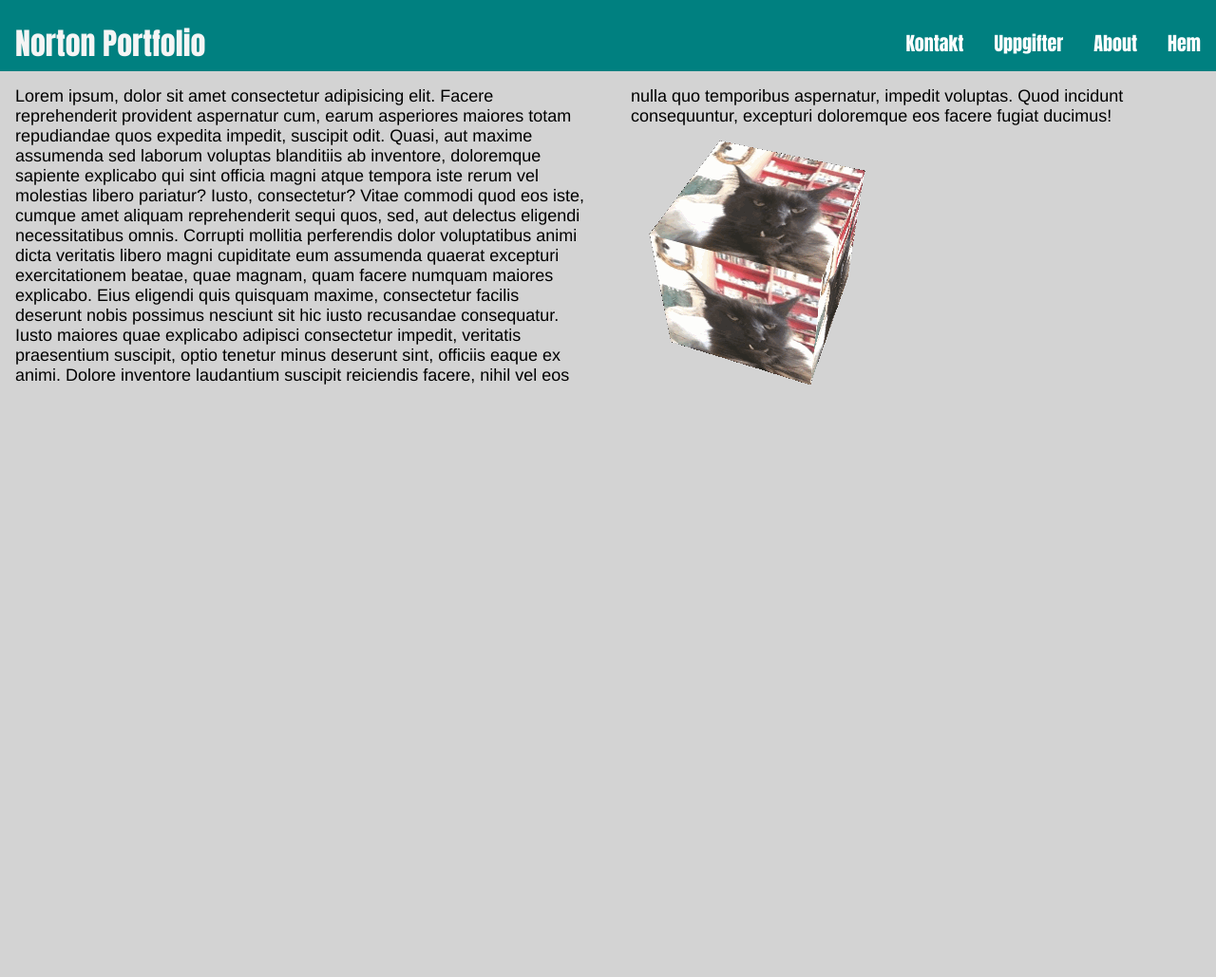
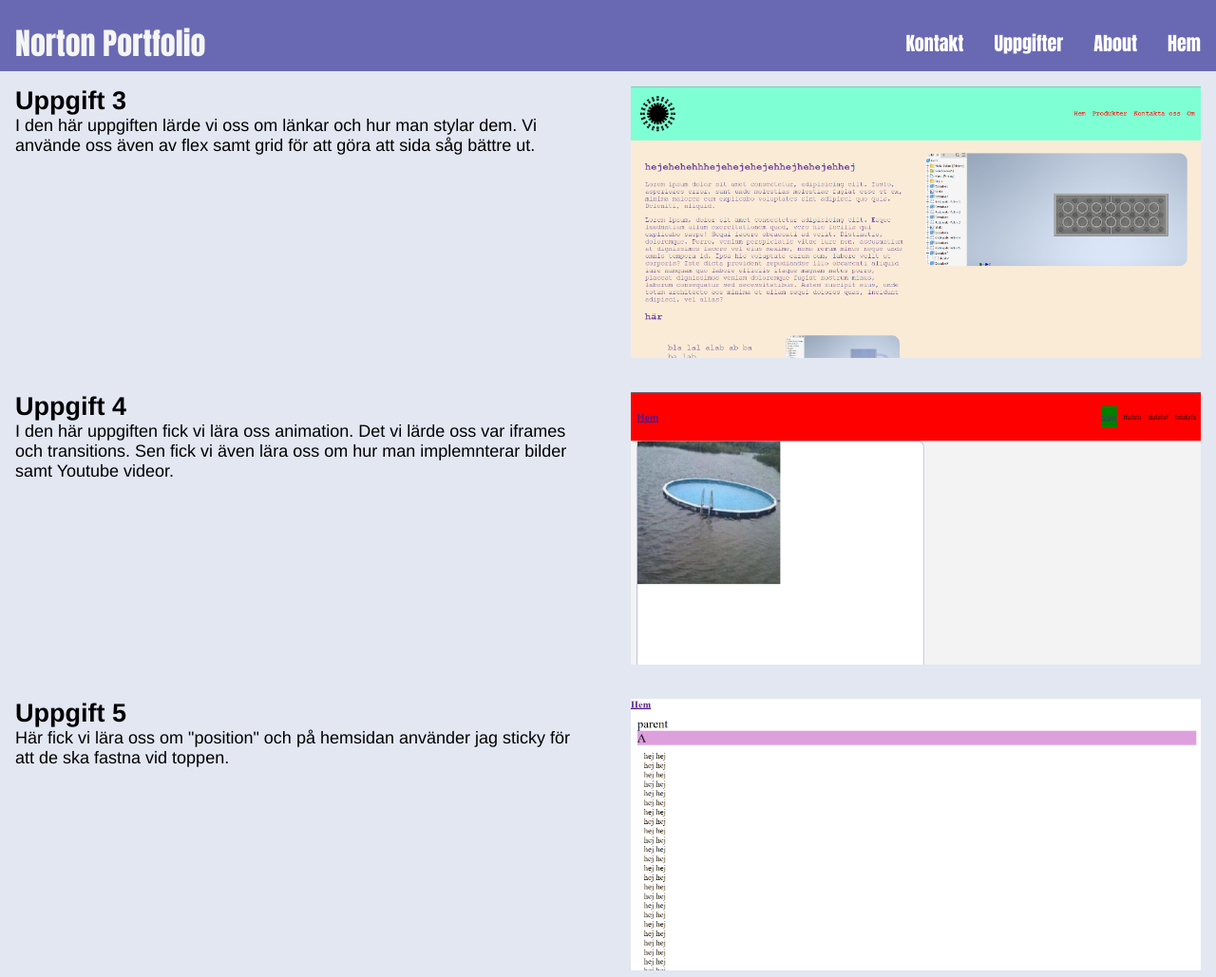
Before and after one commit to NortonHaglind/Portfolio, a plain HTML site: page index.html in a window 1280 px wide. Shown: the top 1029 px of the page at 95% size. Before the commit the page ends 800 px from the top, so only its background shows below. Drawn offline with Linux system fonts and the light colour scheme.

Commit message:
portfolio

```diff
--- a/css/style.css
+++ b/css/style.css
@@ -1,6 +1,7 @@
 * {
     margin: 0;
     box-sizing: border-box;
+    max-width: 100%;
 
 }
 
@@ -18,14 +19,16 @@ html {
 
 body {
     height: 100vh;
-    background-color: lightgrey;
+    background-color: #E3E7F2;
+    max-width: 100%;
+
 }
 
 header {
     display: flex;
     justify-content: space-between;
     align-items: center;
-    background: teal;
+    background: #6969B3;
     padding-left: 1rem;
     padding-top: 1rem;
     font-family: Impact, Haettenschweiler, 'Arial Narrow Bold', sans-serif;
@@ -34,10 +37,11 @@ header {
 
 
 }
+
 /*Behövde ändra alla mina floats till right för att få över baren till andra sidan.*/
 .navbar {
     overflow: hidden;
-    background-color: teal;
+    background-color: #6969B3;
 }
 
 .navbar a {
@@ -68,14 +72,14 @@ header {
 
 .navbar a:hover,
 .subnav:hover .subnavbtn {
-    background-color: rgb(3, 168, 168);
+    background-color: #a3a3ec;
 }
 
 .subnav-content {
     display: none;
     position: absolute;
     left: 0;
-    background-color: rgb(3, 168, 168);
+    background-color: #a3a3ec;
     width: 100%;
     z-index: 1;
     justify-content: right;
@@ -104,4 +108,6 @@ header {
 
 }
 
-.description-img {}
+.description:nth-child(even) { /* hann inte göra färdigt gidsen.*/
+    background-color: whitesmoke;
+}
--- a/index.html
+++ b/index.html
@@ -4,8 +4,9 @@
 <head>
     <meta charset="UTF-8">
     <meta name="viewport" content="width=device-width, initial-scale=1.0">
-    <title>Document</title>
+    <title>Nortons Portfolio</title>
     <link rel="stylesheet" href="css/style.css">
+    <link rel="icon" href="/img/Hype.png" type="image/x-icon"> <!--länkar en bild till webbsid iconen-->
 
 <body>
     <header>
@@ -38,36 +39,61 @@
         </nav>
     </header>
     <main>
-        <section id="#about" class="about">
-            <div class="description">
-                <p>Lorem ipsum, dolor sit amet consectetur adipisicing elit. Facere reprehenderit provident aspernatur
-                    cum,
-                    earum asperiores maiores totam repudiandae quos expedita impedit, suscipit odit. Quasi, aut maxime
-                    assumenda sed laborum voluptas blanditiis ab inventore, doloremque sapiente explicabo qui sint
-                    officia
-                    magni atque tempora iste rerum vel molestias libero pariatur? Iusto, consectetur? Vitae commodi quod
-                    eos
-                    iste, cumque amet aliquam reprehenderit sequi quos, sed, aut delectus eligendi necessitatibus omnis.
-                    Corrupti mollitia perferendis dolor voluptatibus animi dicta veritatis libero magni cupiditate eum
-                    assumenda quaerat excepturi exercitationem beatae, quae magnam, quam facere numquam maiores
-                    explicabo.
-                    Eius eligendi quis quisquam maxime, consectetur facilis deserunt nobis possimus nesciunt sit hic
-                    iusto
-                    recusandae consequatur. Iusto maiores quae explicabo adipisci consectetur impedit, veritatis
-                    praesentium
-                    suscipit, optio tenetur minus deserunt sint, officiis eaque ex animi. Dolore inventore laudantium
-                    suscipit reiciendis facere, nihil vel eos nulla quo temporibus aspernatur, impedit voluptas. Quod
-                    incidunt consequuntur, excepturi doloremque eos facere fugiat ducimus!</p>
+        <div class="main-content">
+            <section class="about">
 
-            </div>
-            <div class="description-img"><img src="/img/kat.gif" alt="Katten snurrar"></div>
-        </section>
-        <section id="#projects" class="projects">
-            <div class="project-showcase">
-                <p></p>
+                <div class="description">
+                    <h2>Uppgift 3</h2>
+                    <p>I den här uppgiften lärde vi oss om länkar och hur man stylar dem. Vi använde oss även av flex
+                        samt
+                        grid för att göra att sida såg bättre ut.</p>
 
-            </div>
-        </section>
+                </div>
+                <div class="description-img"><a href="/uppgift 3/uppgift3/"><img src="/img/webb-uppgift3.png"
+                            alt="bild på uppgift 3"></a></div>
+            </section>
+            <section class="about">
+                <div class="description">
+                    <h2>Uppgift 4</h2>
+                    <p>I den här uppgiften fick vi lära oss animation. Det vi lärde oss var iframes och transitions. Sen
+                        fick vi även lära oss om hur man implemnterar bilder samt Youtube videor.</p>
+
+                </div>
+                <div class="description-img"><a href="/uppgift4/"><img src="/img/webb-uppgift4.png"
+                            alt="bild på uppgift 4"></a></div>
+            </section>
+            <section id="projects" class="about">
+                <div class="description">
+                    <h2>Uppgift 5</h2>
+                    <p>Här fick vi lära oss om "position" och på hemsidan använder jag sticky för att de ska fastna vid
+                        toppen.</p>
+
+                </div>
+                <div class="description-img"><a href="/uppgift5/"><img src="/img/webb-uppgift5.png"
+                            alt="bild på uppgift 5"></a></div>
+            </section>
+            <section class="about">
+                <div class="description">
+                    <h2>Uppgift 5.2</h2>
+                    <p>Här använde vi transform för att flytta på den mellersta childen åt höger. Uppgiften var att
+                        kopiera en screenshot.</p>
+
+                </div>
+                <div class="description-img"><a href="/uppgift5.2/"><img src="/img/webb-uppgift5.2.png"
+                            alt="bild på uppgift 5.2"></a></div>
+            </section>
+            <section class="about">
+                <div class="description">
+                    <h2>Uppgift 6</h2>
+                    <p>I den här uppgiften skulle vi göra en hemsida med alla tagar som stod i en lista inför ett prov.
+                        det var också förberedande inför portfolion. Vi använde oss även av nth-child() för att gör raderna.</p>
+
+                </div>
+                <div class="description-img"><a href="/uppgift6/"><img src="/img/öppethus.png"
+                            alt="bild på uppgift 6"></a>
+                </div>
+            </section>
+        </div>
     </main>
 </body>
 
```
Also changed, not shown: img/Hype.png (added).
